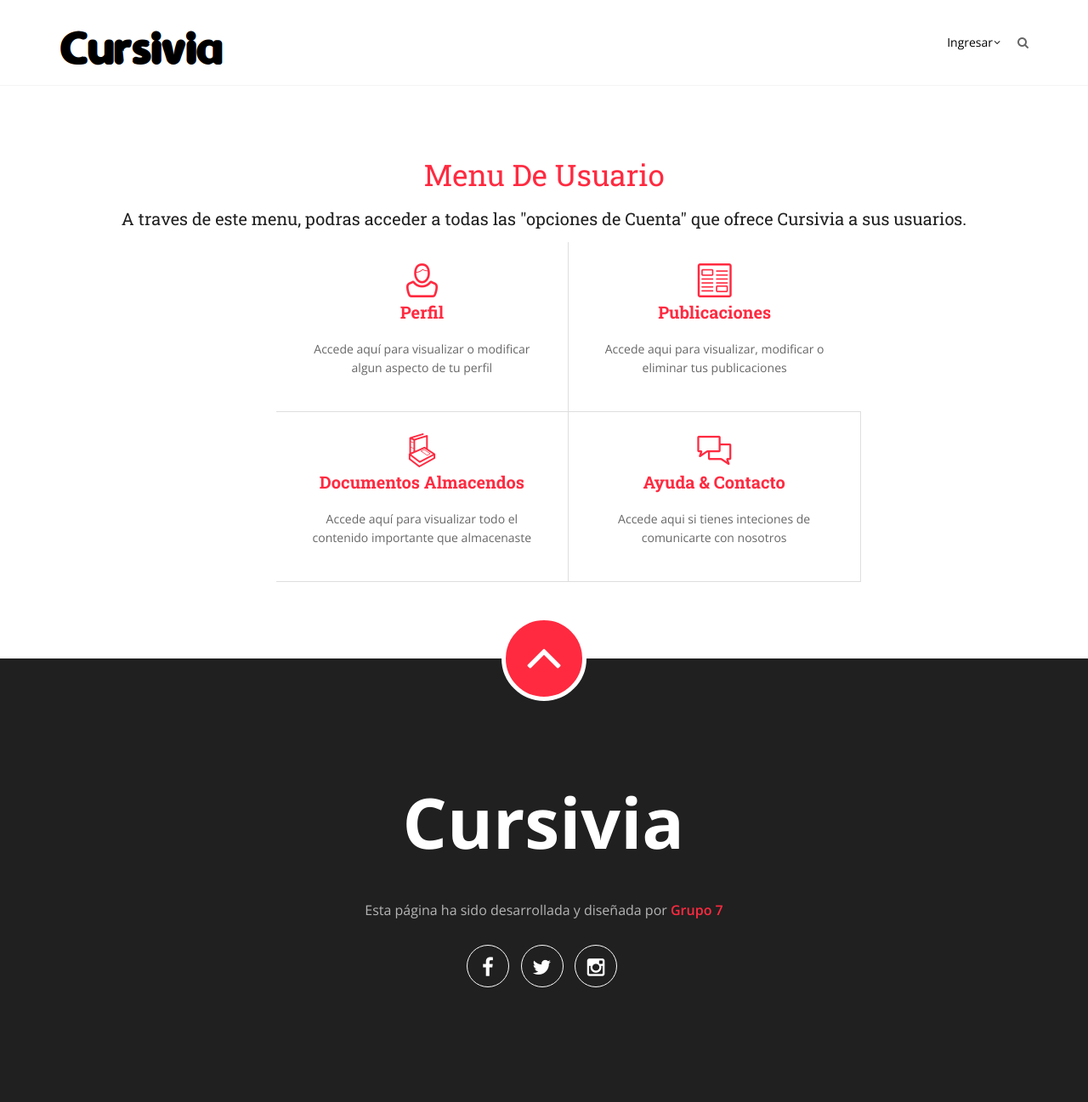
After one commit to IgancioRey/Grupo7, a Django app: page /home/configuracionCuenta/ in a window 1280 px wide. The commit adds this page. Shown: the whole page at 85% size. Run offline with Django 3.2, Linux system fonts and the light colour scheme; some libraries are stand-ins or nearby versions.

Commit message:
Configuracion usuario comienzo

```diff
--- a/Cursivia/Cursivia/templates/base.html
+++ b/Cursivia/Cursivia/templates/base.html
@@ -81,7 +81,8 @@
                       {% if user.is_authenticated %}
                         <a href="#" class="dropdown-toggle" data-toggle="dropdown">Bienvenido, {{ user.get_username }} &nbsp</a>
                           <ul class="dropdown-menu" role="menu">
-                            <li><a href="">Mi Perfil</a></li>
+                            <li><a href="#">Mi Perfil</a></li>
+                            <li><a href="{% url 'configuracionCuenta'%}">Configuracion de la cuenta</a></li>
                             <li><a href="{% url 'logout'%}?next={{request.path}}">Cerrar Sesion</a></li>
                           </ul>
                       {% else %}
@@ -121,7 +122,7 @@
                       <div class="item active">
                         <img src="{% static 'assets/images/image1.jpg' %}" alt="First slide" class="img-responsive">
                         <div class="carousel-caption">
-                          <h1 class="animated fadeInDown delay-1">Bienvienido a <span>Cusivia</span></h1>
+                          <h1 class="animated fadeInDown delay-1">Bienvienido a <span>Cursivia</span></h1>
                           <a class="btn learnmore-btn animated fadeInUp delay-4" href="#">Conoce más</a>
                         </div>
                       </div>
--- /dev/null
+++ b/Cursivia/Cursivia/templates/cuenta/configuracionCuenta.html
@@ -0,0 +1,65 @@
+{% extends "registration/base_loguin.html" %}
+
+{% block imagen_presentacion %}
+{% endblock imagen_presentacion %}
+
+
+{% block content %}
+
+  <div class="text-center">
+      <h2 class="section-title">Menu de Usuario</h2>
+      <p><h3>A traves de este menu, podras acceder a todas las "opciones de Cuenta"  que ofrece Cursivia a sus usuarios.</h3></p>
+
+  </div>
+
+   <section>
+      <div class="container">
+          <div class="row text-center col-sm-3">
+          </div>
+          <div class="row text-center col-sm-9">
+              <a href="{% url 'index' %}"></a>
+              <div class="col-md-5 col-sm-6 sbox-gutter">
+                  <div class="service-box">
+                      <i class="flaticon-male26"></i>
+                      <h3>Perfil</h3>
+                      <p>Accede aquí para visualizar o modificar algun aspecto de tu perfil </p>
+
+                  </div><!-- /.service-box -->
+              </div><!-- /.col-sm-4 -->
+
+              <div class="col-md-5 col-sm-6 sbox-gutter">
+                  <a href="{% url 'index' %}"></a>
+                  <div class="service-box">
+                      <i class="flaticon-newspapers2"></i>
+                      <h3>Publicaciones</h3>
+                      <p>Accede aqui para visualizar, modificar o eliminar tus publicaciones</p>
+                  </div><!-- /.service-box -->
+              </div><!-- /.col-sm-4 -->
+          </div>
+
+          <div class="row text-center col-sm-3">
+          </div>
+
+          <div class="row text-center col-sm-9">
+              <div class="col-md-5 col-sm-6 sbox-gutter">
+                  <a href="{% url 'index' %}"></a>
+                  <div class="service-box">
+                      <i class="flaticon-book17"></i>
+                      <h3>Documentos almacendos</h3>
+                      <p>Accede aquí para visualizar todo el contenido importante que almacenaste</p>
+                  </div><!-- /.service-box -->
+              </div><!-- /.col-sm-4 -->
+
+              <div class="col-md-5 col-sm-6 sbox-gutter">
+                <a href="{% url 'index' %}"></a>
+                <div class="service-box">
+                    <i class="flaticon-speechbubble46"></i>
+                    <h3>Ayuda &amp; contacto</h3>
+                      <p>Accede aqui si tienes inteciones de comunicarte con nosotros</p>
+                </div><!-- /.service-box -->
+              </div><!-- /.col-sm-4 -->
+          </div><!-- /.row -->
+      </div><!-- /.container -->
+  </section>
+
+{% endblock content %}
--- a/Cursivia/home/urls.py
+++ b/Cursivia/home/urls.py
@@ -8,7 +8,9 @@
 	url(r'^registracion/$',views.registracion, name ='registracion'),
 	url(r'^confirmacion/$', views.confirmacion, name = 'confirmacion'),
 	url(r'^bienvenido/(?P<tokenActivacion>\w+)/', views.bienvenido, name = 'bienvenido'),
-	url(r'^noticiaDetail/(?P<pk>\d+)$', views.noticiaDetailView.as_view(), name='publicacion-detail')
+	url(r'^noticiaDetail/(?P<pk>\d+)$', views.noticiaDetailView.as_view(), name='publicacion-detail'),
+	url(r'^configuracionCuenta/$', views.configuracionCuenta, name='configuracionCuenta')
+
 
 
 	# url(r'^user/new/$', views.new_user, name='new-user'),
--- a/Cursivia/home/views.py
+++ b/Cursivia/home/views.py
@@ -99,3 +99,6 @@
 
 def confirmacion(request):
     return render(request, 'registration/confirmacion.html')
+
+def configuracionCuenta(request):
+    return render(request, 'cuenta/configuracionCuenta.html')
```
Also changed, not shown: Cursivia/db.sqlite3.
